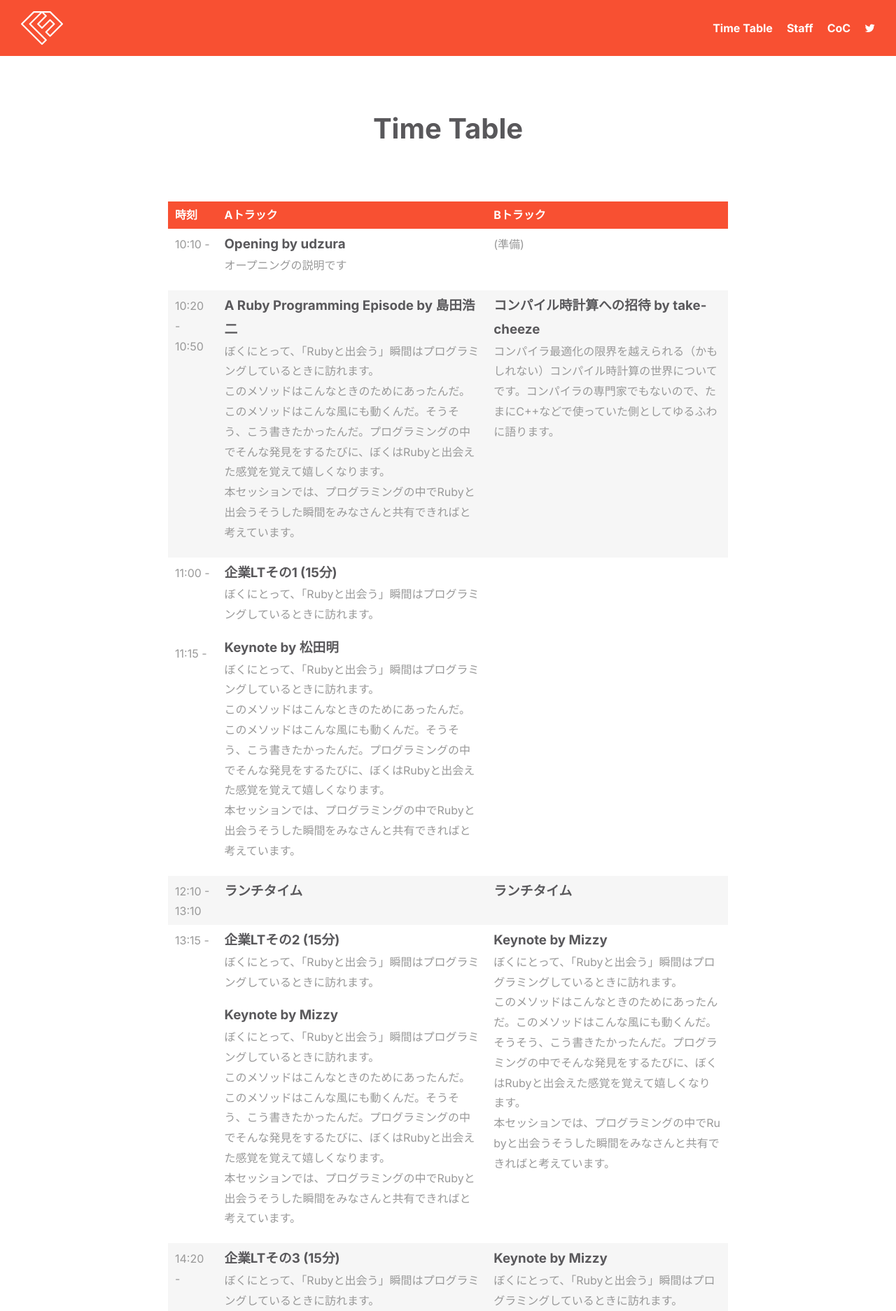
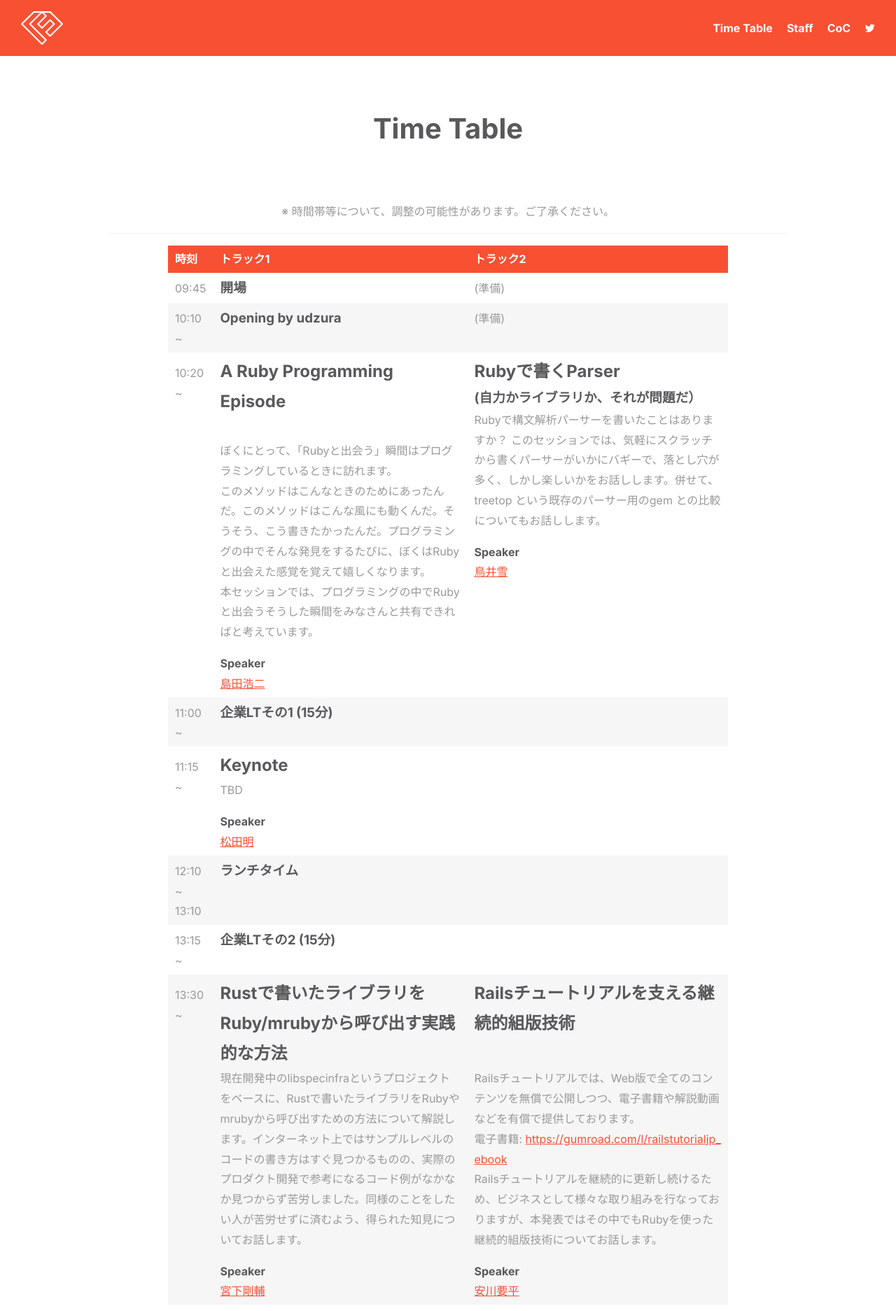
Before and after one commit to fukuokarb/fukuokark02, a Jekyll site: the page built from timetable.html, in a window 1280 px wide. Shown: the top 1874 px of the page at 70% size. Built offline with Jekyll 4.4.1, drawn with Linux system fonts in a browser that asks for light colours; nearby versions of some CDN libraries; some of the changed text lies outside the part shown.

Commit message:
一通り入れた

```diff
--- a/assets/css/style.css
+++ b/assets/css/style.css
@@ -386,6 +386,15 @@ button {
   display: table-cell;
 }
 
+.cell0 {
+  width: 4%
+}
+.cell1 {
+  width: 47%
+}
+.cell2 {
+  width: 49%
+}
 /* post */
 
 .post {
--- a/speakers.html
+++ b/speakers.html
@@ -88,7 +88,7 @@ github: @take-cheeze( https://github.com/take-cheeze )
     </p>
   </div>
   <div id="k1low" class="default-section__card default-section__card--speakers">
-    <h2 class="default-section__title">小山健一郎 <a href="https://github.com/k1low" target="_blank"><i class="fa fa-github" aria-hidden="true"></i></a></h2>
+    <h2 class="default-section__title">小山健一郎 <a href="https://github.com/k1LoW" target="_blank"><i class="fa fa-github" aria-hidden="true"></i></a></h2>
     <h3 class="default-section__body">「なぜRubyだったのか？Rubyで成長したOSS」</h2>
     <p class="default-section__caption">
       発表者は、PHPのエンジニアでありながらRuby製のツールとしてawspecというツールを作成しメンテナンスしています。<br>
--- a/timetable.html
+++ b/timetable.html
@@ -2,28 +2,35 @@
 title: 'Time Table'
 layout: post
 ---
+<div class="default-section__card-wrap">
+  <p>※ 時間帯等について、調整の可能性があります。ご了承ください。</p>
+</div>
+
+<hr>
+
+<div class="default-section__card-wrap">
+  <p> </p>
+</div>
+
 <div class="default-section__table-wrap">
   <div class="default-section__table">
     <div class="default-section__table__row default-section__table__header">
-      <div class="default-section__table__cell">
+      <div class="default-section__table__cell cell0">
         時刻
       </div>
-      <div class="default-section__table__cell">
-        Aトラック
+      <div class="default-section__table__cell cell1">
+        トラック1
       </div>
-      <div class="default-section__table__cell">
-        Bトラック
+      <div class="default-section__table__cell cell2">
+        トラック2
       </div>
     </div>
     <div class="default-section__table__row">
       <div class="default-section__table__cell">
-        10:10 -
+        09:45
       </div>
       <div class="default-section__table__cell">
-        <h3>Opening by udzura</h3>
-        <p>
-          オープニングの説明です
-        </p>
+        <h3>開場</h3>
       </div>
       <div class="default-section__table__cell">
         (準備)
@@ -31,166 +38,224 @@ layout: post
     </div>
     <div class="default-section__table__row">
       <div class="default-section__table__cell">
-        10:20 - 10:50
+        10:10 ~
       </div>
       <div class="default-section__table__cell">
-        <h3>A Ruby Programming Episode by 島田浩二</h3>
+        <h3>Opening by udzura</h3>
+      </div>
+      <div class="default-section__table__cell">
+        (準備)
+      </div>
+    </div>
+    <div class="default-section__table__row">
+      <div class="default-section__table__cell">
+        10:20 ~
+      </div>
+      <div class="default-section__table__cell">
+        <h2 style="padding-bottom: 1.45em;">A Ruby Programming Episode</h2>
         <p>
           ぼくにとって、「Rubyと出会う」瞬間はプログラミングしているときに訪れます。<br />
 このメソッドはこんなときのためにあったんだ。このメソッドはこんな風にも動くんだ。そうそう、こう書きたかったんだ。プログラミングの中でそんな発見をするたびに、ぼくはRubyと出会えた感覚を覚えて嬉しくなります。<br />
 本セッションでは、プログラミングの中でRubyと出会うそうした瞬間をみなさんと共有できればと考えています。
         </p>
+        <h4>Speaker</h4>
+        <a href="./speakers.html#snoozer05">島田浩二</a>
       </div>
       <div class="default-section__table__cell">
-        <h3>コンパイル時計算への招待 by take-cheeze</h3>
+        <h2>Rubyで書くParser</h2>
+        <h3>(自力かライブラリか、それが問題だ）</h3>
         <p>
-          コンパイラ最適化の限界を越えられる（かもしれない）コンパイル時計算の世界についてです。コンパイラの専門家でもないので、たまにC++などで使っていた側としてゆるふわに語ります。
+          Rubyで構文解析パーサーを書いたことはありますか？ このセッションでは、気軽にスクラッチから書くパーサーがいかにバギーで、落とし穴が多く、しかし楽しいかをお話しします。併せて、treetop という既存のパーサー用のgem との比較についてもお話しします。
         </p>
+        <h4>Speaker</h4>
+        <a href="./speakers.html#yotii23">鳥井雪</a>
       </div>
     </div>
     <div class="default-section__table__row">
       <div class="default-section__table__cell">
-        11:00 -<br /><br /><br /><br />
-        11:15 -
+        11:00 ~
       </div>
       <div class="default-section__table__cell">
         <h3>企業LTその1 (15分)</h3>
-        <p>
-          ぼくにとって、「Rubyと出会う」瞬間はプログラミングしているときに訪れます。
-        </p>
-
-        <h3>Keynote by 松田明</h3>
-        <p>
-          ぼくにとって、「Rubyと出会う」瞬間はプログラミングしているときに訪れます。<br />
-このメソッドはこんなときのためにあったんだ。このメソッドはこんな風にも動くんだ。そうそう、こう書きたかったんだ。プログラミングの中でそんな発見をするたびに、ぼくはRubyと出会えた感覚を覚えて嬉しくなります。<br />
-本セッションでは、プログラミングの中でRubyと出会うそうした瞬間をみなさんと共有できればと考えています。
-        </p>
       </div>
       <div class="default-section__table__cell">
       </div>
     </div>
     <div class="default-section__table__row">
       <div class="default-section__table__cell">
-        12:10 -
+        11:15 ~
+      </div>
+      <div class="default-section__table__cell">
+        <h2>Keynote</h2>
+        <p>
+          TBD
+        </p>
+        <h4>Speaker</h4>
+        <a href="./index.html#keynotes">松田明</a>
+      </div>
+      <div class="default-section__table__cell">
+      </div>
+    </div>
+    <div class="default-section__table__row">
+      <div class="default-section__table__cell">
+        12:10 ~
         13:10
       </div>
       <div class="default-section__table__cell">
         <h3>ランチタイム</h3>
       </div>
       <div class="default-section__table__cell">
-        <h3>ランチタイム</h3>
       </div>
     </div>
 
     <div class="default-section__table__row">
       <div class="default-section__table__cell">
-        13:15 -
+        13:15 ~
       </div>
       <div class="default-section__table__cell">
         <h3>企業LTその2 (15分)</h3>
-        <p>
-          ぼくにとって、「Rubyと出会う」瞬間はプログラミングしているときに訪れます。
-        </p>
-
-        <h3>Keynote by Mizzy</h3>
-        <p>
-          ぼくにとって、「Rubyと出会う」瞬間はプログラミングしているときに訪れます。<br />
-このメソッドはこんなときのためにあったんだ。このメソッドはこんな風にも動くんだ。そうそう、こう書きたかったんだ。プログラミングの中でそんな発見をするたびに、ぼくはRubyと出会えた感覚を覚えて嬉しくなります。<br />
-本セッションでは、プログラミングの中でRubyと出会うそうした瞬間をみなさんと共有できればと考えています。
-        </p>
       </div>
       <div class="default-section__table__cell">
-        <h3>Keynote by Mizzy</h3>
-        <p>
-          ぼくにとって、「Rubyと出会う」瞬間はプログラミングしているときに訪れます。<br />
-このメソッドはこんなときのためにあったんだ。このメソッドはこんな風にも動くんだ。そうそう、こう書きたかったんだ。プログラミングの中でそんな発見をするたびに、ぼくはRubyと出会えた感覚を覚えて嬉しくなります。<br />
-本セッションでは、プログラミングの中でRubyと出会うそうした瞬間をみなさんと共有できればと考えています。
-        </p>
       </div>
     </div>
 
     <div class="default-section__table__row">
       <div class="default-section__table__cell">
-        14:20 -
+        13:30 ~
       </div>
       <div class="default-section__table__cell">
-        <h3>企業LTその3 (15分)</h3>
+        <h2>Rustで書いたライブラリをRuby/mrubyから呼び出す実践的な方法</h2>
         <p>
-          ぼくにとって、「Rubyと出会う」瞬間はプログラミングしているときに訪れます。
+          現在開発中のlibspecinfraというプロジェクトをベースに、Rustで書いたライブラリをRubyやmrubyから呼び出すための方法について解説します。インターネット上ではサンプルレベルのコードの書き方はすぐ見つかるものの、実際のプロダクト開発で参考になるコード例がなかなか見つからず苦労しました。同様のことをしたい人が苦労せずに済むよう、得られた知見についてお話します。
         </p>
-
-        <h3>スポンサーLT大会「とんこつ対戦」</h3>
-        <p>
-          ぼくにとって、「Rubyと出会う」瞬間はプログラミングしているときに訪れます。<br />
-        </p>
-        <ul>
-          <li>ピクシブ</li>
-          <li>GMOペパボ</li>
-          <li>ピクシブ</li>
-          <li>ピクシブ</li>
-          <li>ピクシブ</li>
-        </ul>
+        <h4>Speaker</h4>
+        <a href="./speakers.html#mizzy">宮下剛輔</a>
       </div>
       <div class="default-section__table__cell">
-        <h3>Keynote by Mizzy</h3>
+        <h2 style="padding-bottom: 1.8em;">Railsチュートリアルを支える継続的組版技術</h2>
         <p>
-          ぼくにとって、「Rubyと出会う」瞬間はプログラミングしているときに訪れます。<br />
-このメソッドはこんなときのためにあったんだ。このメソッドはこんな風にも動くんだ。そうそう、こう書きたかったんだ。プログラミングの中でそんな発見をするたびに、ぼくはRubyと出会えた感覚を覚えて嬉しくなります。<br />
-本セッションでは、プログラミングの中でRubyと出会うそうした瞬間をみなさんと共有できればと考えています。
+          Railsチュートリアルでは、Web版で全てのコンテンツを無償で公開しつつ、電子書籍や解説動画などを有償で提供しております。<br>
+          電子書籍: <a href="https://gumroad.com/l/railstutorialjp_ebook">https://gumroad.com/l/railstutorialjp_ebook</a><br>
+          Railsチュートリアルを継続的に更新し続けるため、ビジネスとして様々な取り組みを行なっておりますが、本発表ではその中でもRubyを使った継続的組版技術についてお話します。
         </p>
+        <h4>Speaker</h4>
+        <a href="./speakers.html#yasulab">安川要平</a>
       </div>
     </div>
 
     <div class="default-section__table__row">
       <div class="default-section__table__cell">
-        15:05 -
+        14:20 ~
+      </div>
+      <div class="default-section__table__cell">
+        <h3>企業LTその3 (15分)</h3>
+      </div>
+      <div class="default-section__table__cell">
+      </div>
+    </div>
+
+    <div class="default-section__table__row">
+      <div class="default-section__table__cell">
+        14:35 ~
+      </div>
+      <div class="default-section__table__cell">
+        <h2>スポンサーLT大会</h2>
+        <h3>「とんこつスタジアム」（仮題）</h3>
+        <p>
+          「とんこつスポンサー」に名乗り出ていただいた5社様に、5分一本勝負のLTをお願いします！<br>
+          発表予定のスポンサーは以下の皆様となります。
+        </p>
+        <h4>Speakers</h4>
+        <ul>
+          <li>ピクシブ</li>
+          <li>GMOペパボ</li>
+          <li>メンバーズ</li>
+          <li>フロイデ</li>
+          <li>虎の穴</li>
+        </ul>
+      </div>
+      <div class="default-section__table__cell">
+        <h2 style="padding-bottom: 1.35em;">コンパイル時計算への招待</h2>
+        <p>
+          コンパイラ最適化の限界を越えられる（かもしれない）コンパイル時計算の世界についてです。コンパイラの専門家でもないので、たまにC++などで使っていた側としてゆるふわに語ります。
+        </p>
+        <h4>Speaker</h4>
+        <a href="./speakers.html#take-cheeze">take-cheeze</a>
+      </div>
+    </div>
+
+    <div class="default-section__table__row">
+      <div class="default-section__table__cell">
+        15:05 ~
         15:30
       </div>
       <div class="default-section__table__cell">
         <h3>休憩</h3>
       </div>
       <div class="default-section__table__cell">
-        <h3>休憩</h3>
       </div>
     </div>
 
     <div class="default-section__table__row">
       <div class="default-section__table__cell">
-        15:30 -
+        15:30 ~
       </div>
       <div class="default-section__table__cell">
-        <h3>Keynote by 松本亮介</h3>
+        <h2>200万ドメインのHTTPS化を見据えたmrubyによる大規模証明書管理アーキテクチャ</h2>
+        <h3>サーバ台数を100分の1にする技術</h3>
         <p>
-          ぼくにとって、「Rubyと出会う」瞬間はプログラミングしているときに訪れます。<br />
-このメソッドはこんなときのためにあったんだ。このメソッドはこんな風にも動くんだ。そうそう、こう書きたかったんだ。プログラミングの中でそんな発見をするたびに、ぼくはRubyと出会えた感覚を覚えて嬉しくなります。<br />
-本セッションでは、プログラミングの中でRubyと出会うそうした瞬間をみなさんと共有できればと考えています。
+          常時HTTPS化が進む中で，高集積マルチテナント方式のWebサーバで管理している大量のホストもHTTPS化を進めていく必要がある．そこで，事前にサーバプロセスに証明書を読み込まず，TLSハンドシェイク時に動的に証明書を読み込み，メモリ使用量を低減させる手法を提案する．実装には，ngx_mrubyを採用し，GMOペパボ株式会社のホスティングサービスにおいて本手法を導入して，実運用上の評価を行った
         </p>
+        <h4>Speaker</h4>
+        <a href="./speakers.html#matsumotory">松本亮介</a>
       </div>
       <div class="default-section__table__cell">
-        <h3>Keynote by 松田明</h3>
+        <h2 style="padding-bottom: 3.2em;">なぜRubyだったのか？Rubyで成長したOSS</h2>
         <p>
-          ぼくにとって、「Rubyと出会う」瞬間はプログラミングしているときに訪れます。<br />
-このメソッドはこんなときのためにあったんだ。このメソッドはこんな風にも動くんだ。そうそう、こう書きたかったんだ。プログラミングの中でそんな発見をするたびに、ぼくはRubyと出会えた感覚を覚えて嬉しくなります。<br />
-本セッションでは、プログラミングの中でRubyと出会うそうした瞬間をみなさんと共有できればと考えています。
+          発表者は、PHPのエンジニアでありながらRuby製のツールとしてawspecというツールを作成しメンテナンスしています。<br>
+その中で、なぜRubyを採用したのか、そのツールがRubyのコミュニティでどのように成長したのか、様々な問題をRubyの世界でどのように解決したのか、どんな解決するようなPRがあったのかを話します。
+本発表で1つのRubyのOSSの成長を紹介できると思います。
         </p>
+        <h4>Speaker</h4>
+        <a href="./speakers.html#k1low">小山健一郎</a>
       </div>
     </div>
 
     <div class="default-section__table__row">
       <div class="default-section__table__cell">
-        16:10 -
+        16:20 ~
       </div>
       <div class="default-section__table__cell">
         <h3>企業LTその4 (15分)</h3>
+      </div>
+      <div class="default-section__table__cell">
+      </div>
+    </div>
+
+    <div class="default-section__table__row">
+      <div class="default-section__table__cell">
+        16:35 ~
+      </div>
+      <div class="default-section__table__cell">
+        <h2>Keynote</h2>
         <p>
-          ぼくにとって、「Rubyと出会う」瞬間はプログラミングしているときに訪れます。
+          TBD
         </p>
+        <h4>Speaker</h4>
+        <a href="./index.html#keynotes">笹田耕一</a>
+      </div>
+      <div class="default-section__table__cell">
+      </div>
+    </div>
 
-        <h3>Keynote by 笹田耕一</h3>
+    <div class="default-section__table__row">
+      <div class="default-section__table__cell">
+        17:30 ~
+      </div>
+      <div class="default-section__table__cell">
+        <h3>Closing talk by udzura</h3>
         <p>
-          ぼくにとって、「Rubyと出会う」瞬間はプログラミングしているときに訪れます。<br />
-このメソッドはこんなときのためにあったんだ。このメソッドはこんな風にも動くんだ。そうそう、こう書きたかったんだ。プログラミングの中でそんな発見をするたびに、ぼくはRubyと出会えた感覚を覚えて嬉しくなります。<br />
-本セッションでは、プログラミングの中でRubyと出会うそうした瞬間をみなさんと共有できればと考えています。
+          ??????
         </p>
       </div>
       <div class="default-section__table__cell">
@@ -199,41 +264,17 @@ layout: post
 
     <div class="default-section__table__row">
       <div class="default-section__table__cell">
-        17:20 -
-      </div>
-      <div class="default-section__table__cell">
-        <h3>Closing talk by udzura</h3>
-        <p>
-          最後に、いいじゃない。実行委員長のうづらさんがなにやらしゃべります。しかし、バッファです。
-        </p>
-      </div>
-      <div class="default-section__table__cell">
-      </div>
-    </div>
-
-    <div class="default-section__table__row">
-      <div class="default-section__table__cell">
-        18:00 -
+        18:00 ~
         18:30
       </div>
       <div class="default-section__table__cell">
-        <h3>退場<br />（18:30完全撤収にご協力をお願いします）</h3>
+        <h3>退場（18:30完全撤収）</h3>
       </div>
       <div class="default-section__table__cell">
-        <h3>退場<br />（18:30完全撤収にご協力をお願いします）</h3>
+        <h3>ご協力をお願いします。</h3>
       </div>
     </div>
 
   </div>
 
 </div>
-
-<section id="about" class="default-section">
-  <div class="default-section__inner">
-    <h1 class="default-section__headline">CFP</h1>
-    <h2 class="default-section__title">ただいま審査中</h2>
-    <p class="default-section__body">
-      2017.09.30をもって募集を締め切りました。たくさんのご応募ありがとうございました。
-    </p>
-  </div>
-</section>
```
